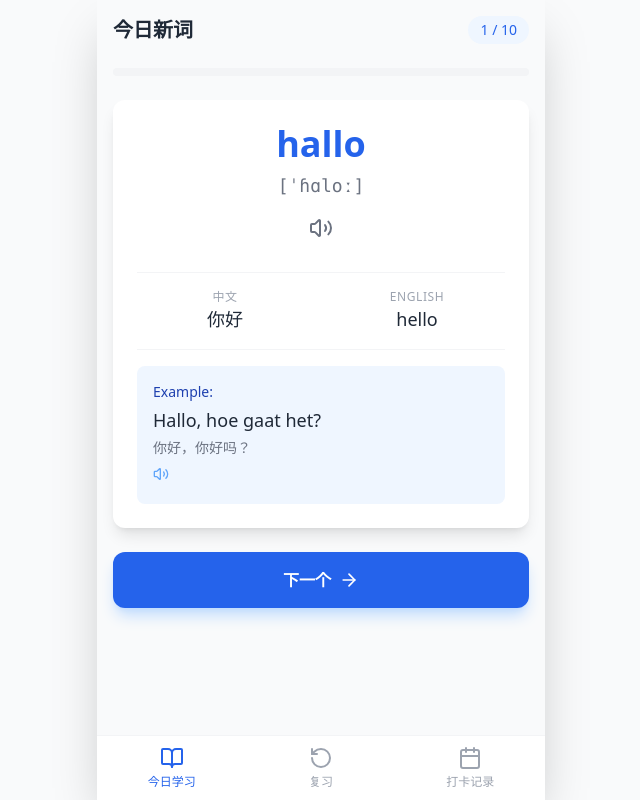
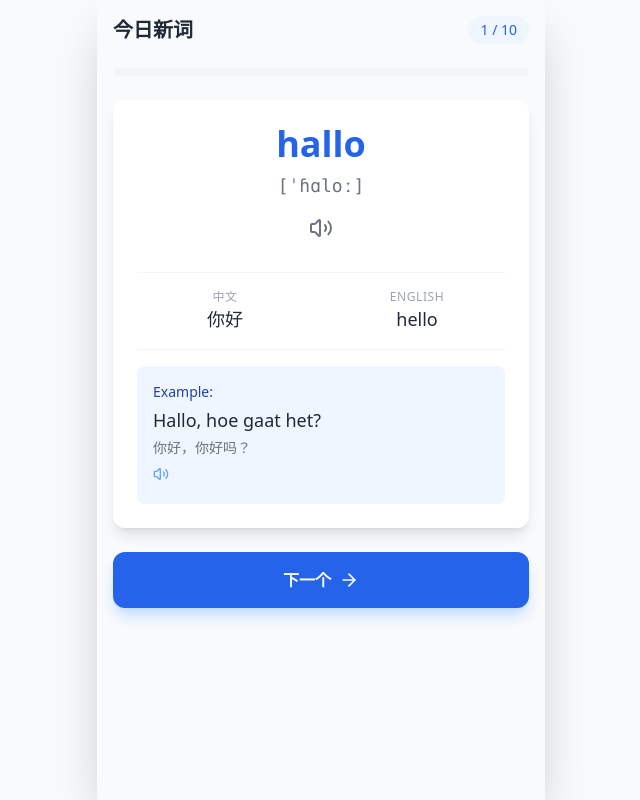
Before and after one commit to mingyi28/dutcha2learning, a Vue app: page /#/learn in a window 1280 px wide. Shown: the whole page, without its empty margins (319-959 px from the left). Built offline with nearby package versions, Linux system fonts and the light colour scheme.

Commit message:
feat: 提交

```diff
--- a/index.html
+++ b/index.html
@@ -2,8 +2,6 @@
 <html lang="en">
   <head>
     <meta charset="UTF-8" />
-    <meta name="viewport" content="width=device-width, initial-scale=1.0, maximum-scale=1.0, user-scalable=no" />
-
     <!-- 禁止缩放 -->
     <meta name="viewport" content="width=device-width, initial-scale=1.0, maximum-scale=1.0, minimum-scale=1.0, user-scalable=no" />
     <meta name="mobile-web-app-capable" content="yes" />
--- a/src/App.vue
+++ b/src/App.vue
@@ -8,7 +8,7 @@ const route = useRoute();
 <template>
   <div class="min-h-screen bg-gray-50 flex flex-col max-w-md mx-auto shadow-2xl overflow-hidden relative">
     <!-- Main Content -->
-    <main class="flex-1 overflow-y-auto p-4 pb-24">
+    <main class="flex-1 overflow-y-auto p-4">
       <router-view v-slot="{ Component }">
         <transition name="fade" mode="out-in">
           <keep-alive>
@@ -17,38 +17,6 @@ const route = useRoute();
         </transition>
       </router-view>
     </main>
-
-    <!-- Bottom Navigation -->
-    <nav class="bg-white border-t border-gray-100 fixed bottom-0 w-full max-w-md z-50 pb-safe">
-      <div class="flex justify-around items-center h-16">
-        <router-link
-          to="/learn"
-          class="flex flex-col items-center justify-center w-full h-full space-y-1 transition-colors"
-          :class="route.path === '/learn' ? 'text-blue-600' : 'text-gray-400 hover:text-gray-600'"
-        >
-          <BookOpen class="w-6 h-6" />
-          <span class="text-xs font-medium">今日学习</span>
-        </router-link>
-
-        <router-link
-          to="/review"
-          class="flex flex-col items-center justify-center w-full h-full space-y-1 transition-colors"
-          :class="route.path === '/review' ? 'text-blue-600' : 'text-gray-400 hover:text-gray-600'"
-        >
-          <RotateCcw class="w-6 h-6" />
-          <span class="text-xs font-medium">复习</span>
-        </router-link>
-
-        <router-link
-          to="/history"
-          class="flex flex-col items-center justify-center w-full h-full space-y-1 transition-colors"
-          :class="route.path === '/history' ? 'text-blue-600' : 'text-gray-400 hover:text-gray-600'"
-        >
-          <Calendar class="w-6 h-6" />
-          <span class="text-xs font-medium">打卡记录</span>
-        </router-link>
-      </div>
-    </nav>
   </div>
 </template>
 
```
Also changed, not shown: 1 other file (tests, documents, lock files or other folders).
